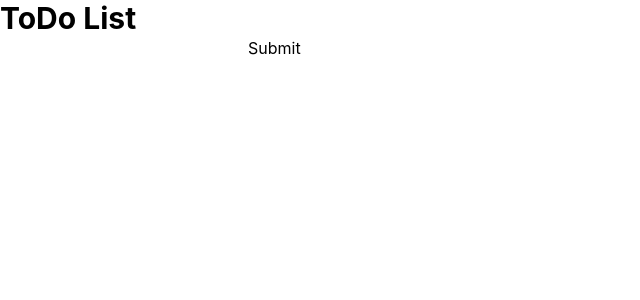
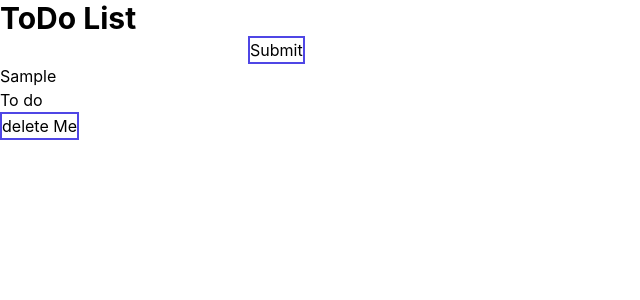
Before and after one commit to wi1dcode/todolist-react, a React (Create React App) app: page / in a window 1280 px wide. Both pictures are taken after typing "Sample" into the empty fields and a click on the button "Submit". Shown: the top 300 px of the page, without its empty margins (0-640 px from the left). Built offline with nearby package versions, Linux system fonts and the light colour scheme.

Commit message:
part 3 corrected, part 4 & 7 done

```diff
--- a/src/App.js
+++ b/src/App.js
@@ -9,11 +9,10 @@ class App extends Component {
 
     this.state = {
       tasks: [],
-      task: ""
     }
   }
 
-  addTask = ((string) => {
+  addTask = ( (string) => {
     const tasksClone = [{
       description: string,
       status: "To do" }
@@ -23,30 +22,37 @@ class App extends Component {
     this.setState({tasks: tasksClone})
   })
 
-  handleTaskDescriptionChange = ((e) => {
-    this.setState({ task: e.target.value })
-  })
 
-  handleSubmit = ((e) => {
-    e.preventDefault()
-    this.addTask(this.state.task)
-    this.setState({task: ""})
+  deleteTask = ( (index) => {
+    const tasksClone = [...this.state.tasks]
+    tasksClone.splice(index, 1)
+    this.setState({
+      tasks: tasksClone
+    })
   })
 
   render() {
-    console.log(this);
+    console.log(this.state);
+    const {description, status} = this.state.tasks
     return (
 
       <>
-      <h1 className="text-3xl font-bold">
-      ToDo List
-    </h1>
-
-    <Form
-      submitTask={this.handleSubmit}
-      inputText={this.state.task}
-      changeInput={this.handleTaskDescriptionChange}
-    />
+        <h1 className="text-3xl font-bold">ToDo List</h1>
+        <Form
+          submitTask={this.handleSubmit}
+          inputText={this.state.task}
+          changeInput={this.handleTaskDescriptionChange}
+          addTask={this.addTask}
+        />
+        {this.state.tasks.map( (task, index) => {
+          return (
+            <List
+              descriptionTask={task.description}
+              statusTask={task.status}
+              deleteTask={() => this.deleteTask(index)}
+            />
+          )
+        })}
 
       </>
 
--- a/src/components/Form.js
+++ b/src/components/Form.js
@@ -1,12 +1,29 @@
 import React, { Component } from 'react'
 
 class Form extends Component {
+  constructor() {
+    super()
+    this.state = {
+      task: ""
+    }
+  }
+
+  handleTaskDescriptionChange = ( (e) => {
+    this.setState({ task: e.target.value })
+  })
+
+  handleSubmit = ( (e) => {
+    e.preventDefault()
+    this.props.addTask(this.state.task)
+    this.setState({task: ""})
+  })
+
   render() {
     return (
       <>
-        <form action="" onSubmit={this.props.submitTask}>
-            <input type="text" onChange={this.props.changeInput} value={this.props.inputText}/>
-            <button type='submit'>Submit</button>
+        <form action="" onSubmit={this.handleSubmit}>
+            <input type="text" onChange={this.handleTaskDescriptionChange} value={this.state.task}/>
+            <button className="border-solid border-2 border-indigo-600"type='submit'>Submit</button>
         </form>
 
       </>
--- a/src/components/List.js
+++ b/src/components/List.js
@@ -1,9 +1,16 @@
 import React, { Component } from 'react'
 
 class List extends Component {
+
   render() {
+    console.log("list Tasks",this.props.listTasks)
     return (
-      <div>List</div>
+      <>
+      <p>{this.props.descriptionTask}</p>
+      <p>{this.props.statusTask}</p>
+      <button className="border-solid border-2 border-indigo-600 ..."onClick={this.props.deleteTask}>delete Me</button>
+      </>
+
     )
   }
 }
```
